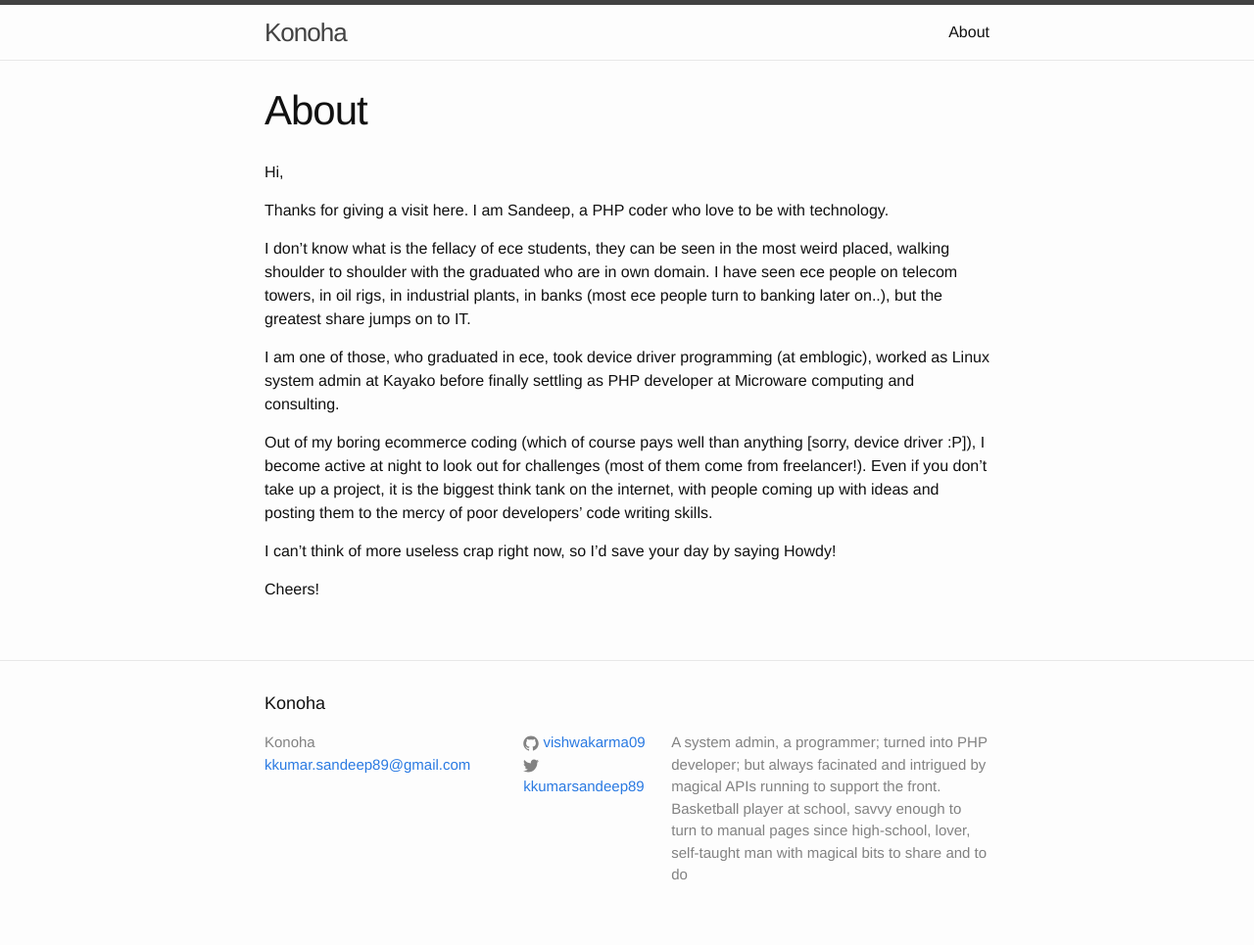
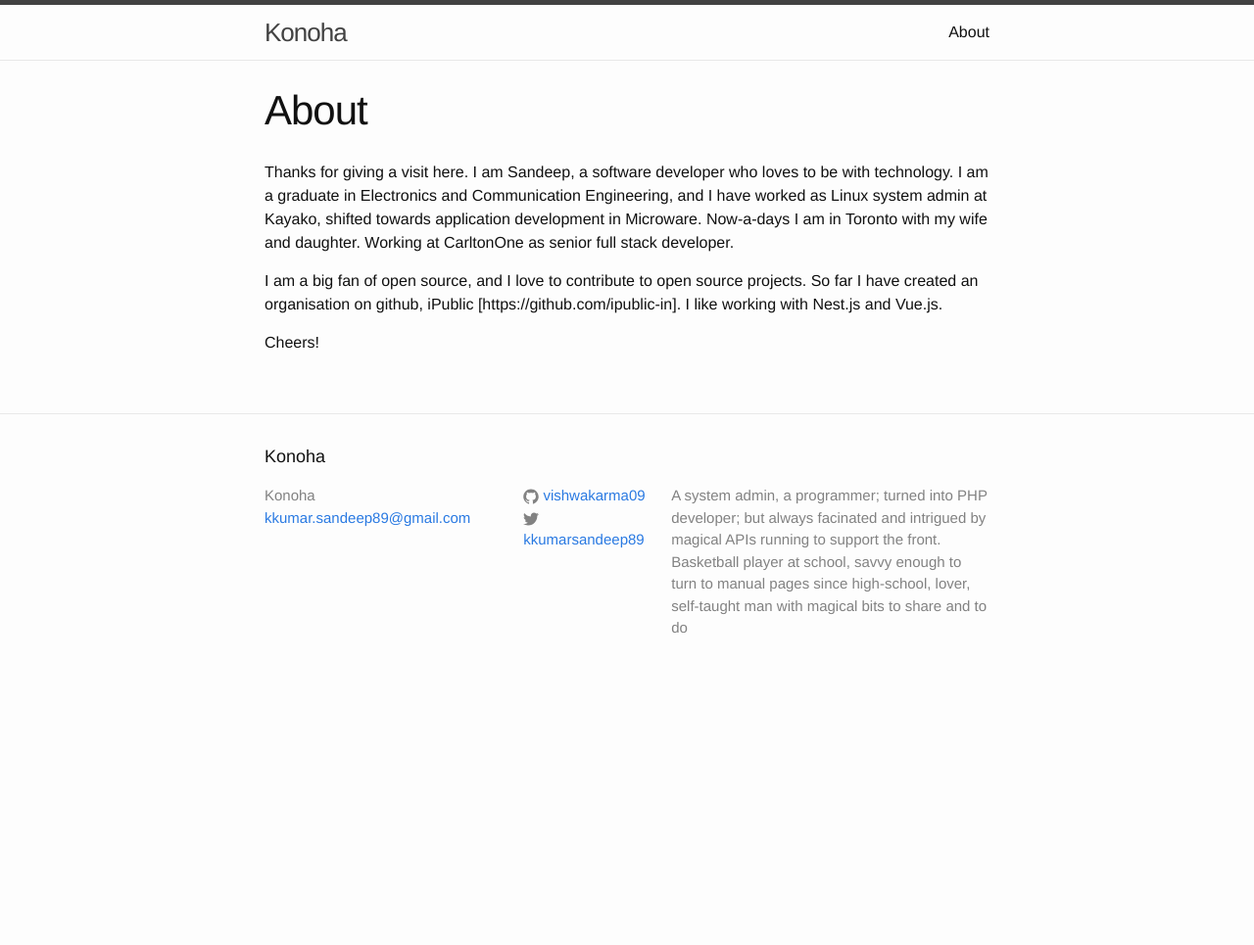
Before and after one commit to vishwakarma09/vishwakarma09.github.io, a Jekyll site: the page built from about.md, in a window 1280 px wide. Shown: the whole page at 98% size. Built offline with Jekyll 4.4.1, drawn with Linux system fonts in a browser that asks for light colours; after the commit the page ends 900 px from its top, so only the background shows below that.

Commit message:
about update

```diff
--- a/about.md
+++ b/about.md
@@ -4,21 +4,8 @@ title: About
 permalink: /about/
 ---
 
-Hi,
+Thanks for giving a visit here. I am Sandeep, a software developer who loves to be with technology. I am a graduate in Electronics and Communication Engineering, and I have worked as Linux system admin at Kayako, shifted towards application development in Microware. Now-a-days I am in Toronto with my wife and daughter. Working at CarltonOne as senior full stack developer.
 
-Thanks for giving a visit here. I am Sandeep, a PHP coder who love to be with technology.
-
-I don't know what is the fellacy of ece students, they can be seen in the most weird placed, walking shoulder to
-shoulder with the graduated who are in own domain. I have seen ece people on telecom towers, in oil rigs, in industrial plants,
-in banks (most ece people turn to banking later on..), but the greatest share jumps on to IT.
-
-I am one of those, who graduated in ece, took device driver programming (at emblogic), worked as Linux system admin at Kayako
-before finally settling as PHP developer at Microware computing and consulting.
-
-Out of my boring ecommerce coding (which of course pays well than anything [sorry, device driver :P]), I become active at night
-to look out for challenges (most of them come from freelancer!). Even if you don't take up a project, it is the biggest think tank
-on the internet, with people coming up with ideas and posting them to the mercy of poor developers' code writing skills.
-
-I can't think of more useless crap right now, so I'd save your day by saying Howdy!
+I am a big fan of open source, and I love to contribute to open source projects. So far I have created an organisation on github, iPublic [https://github.com/ipublic-in]. I like working with Nest.js and Vue.js.
 
 Cheers!
```
